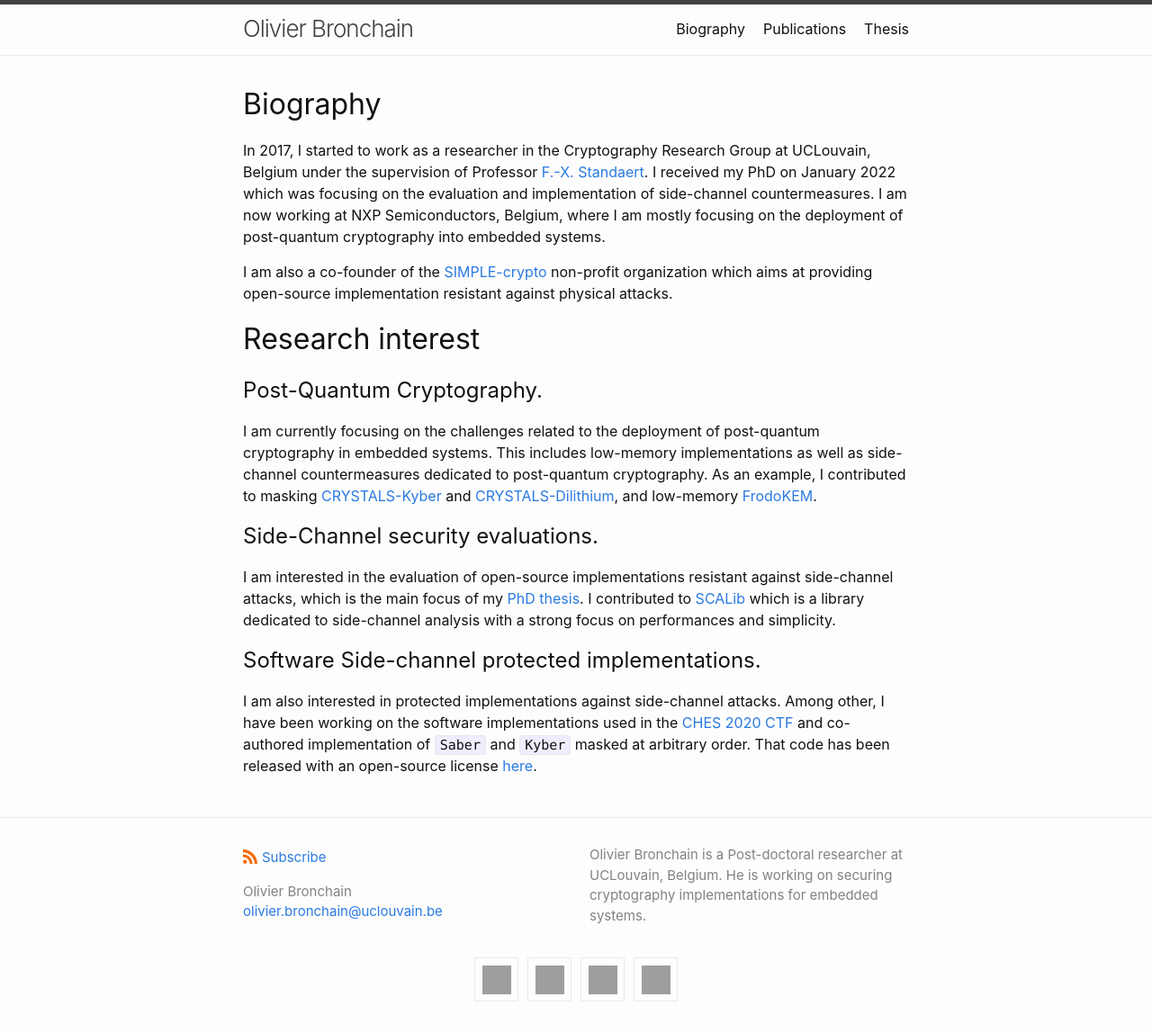
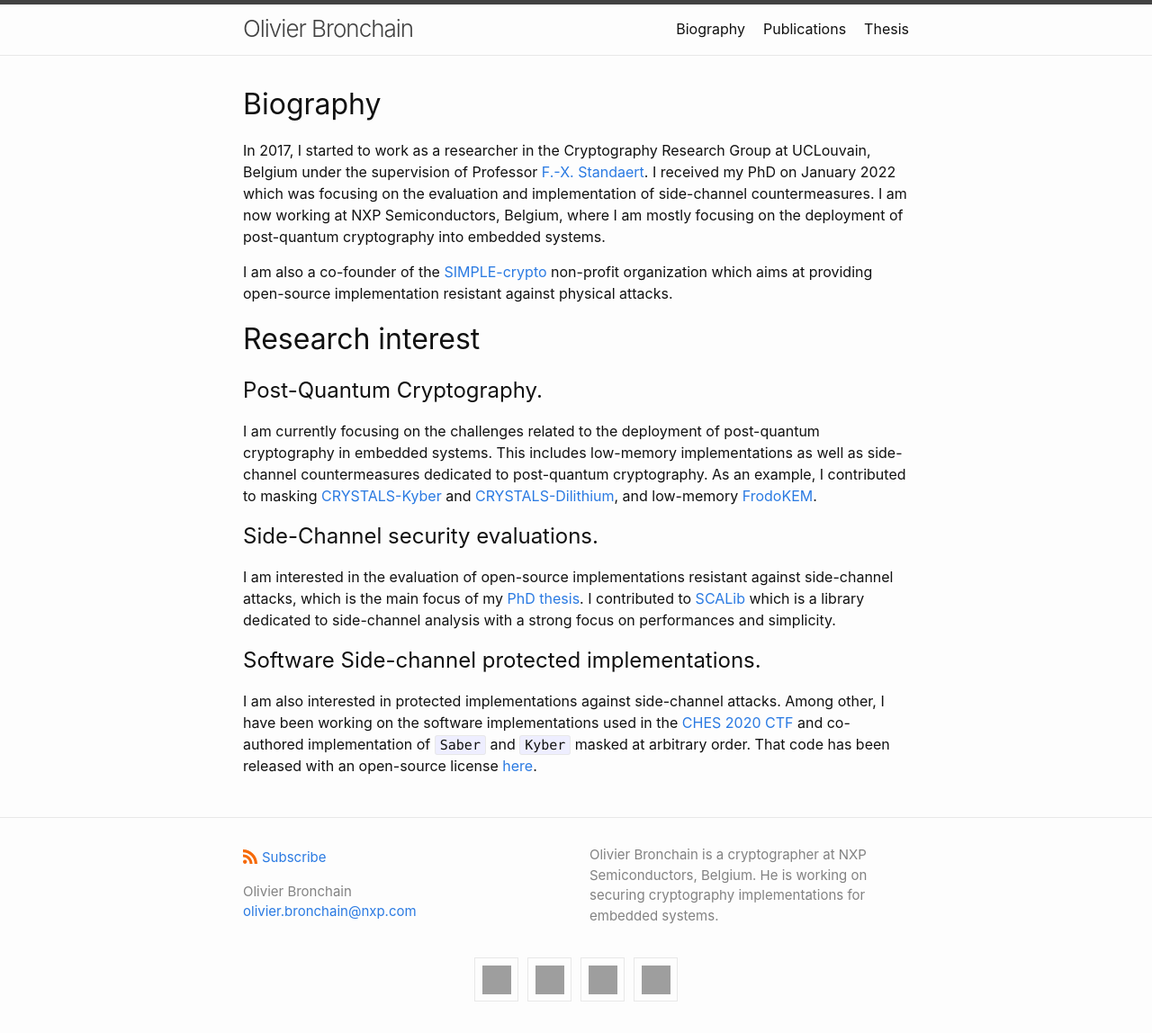
Before and after one commit to obronchain/obronchain.github.io, a Jekyll site: the page built from index.md, in a window 1280 px wide. Shown: the whole page at 90% size. Built offline with Jekyll 4.4.1, drawn with Linux system fonts in a browser that asks for light colours; a style sheet for code colours, icons or effects is not loaded; grey boxes are pictures that could not be loaded.

Commit message:
update the email addr

```diff
--- a/_config.yml
+++ b/_config.yml
@@ -1,9 +1,9 @@
 title: Olivier Bronchain
 author:
   name: Olivier Bronchain
-  email: olivier.bronchain@uclouvain.be
+  email: olivier.bronchain@nxp.com
 description: > # this means to ignore newlines until "show_excerpts:"
-    Olivier Bronchain is a Post-doctoral researcher at UCLouvain, Belgium.  He
+    Olivier Bronchain is a cryptographer at NXP Semiconductors, Belgium.  He
     is working on securing cryptography implementations for embedded systems.
 
 show_excerpts: false # set to true to show excerpts on the homepage
```
